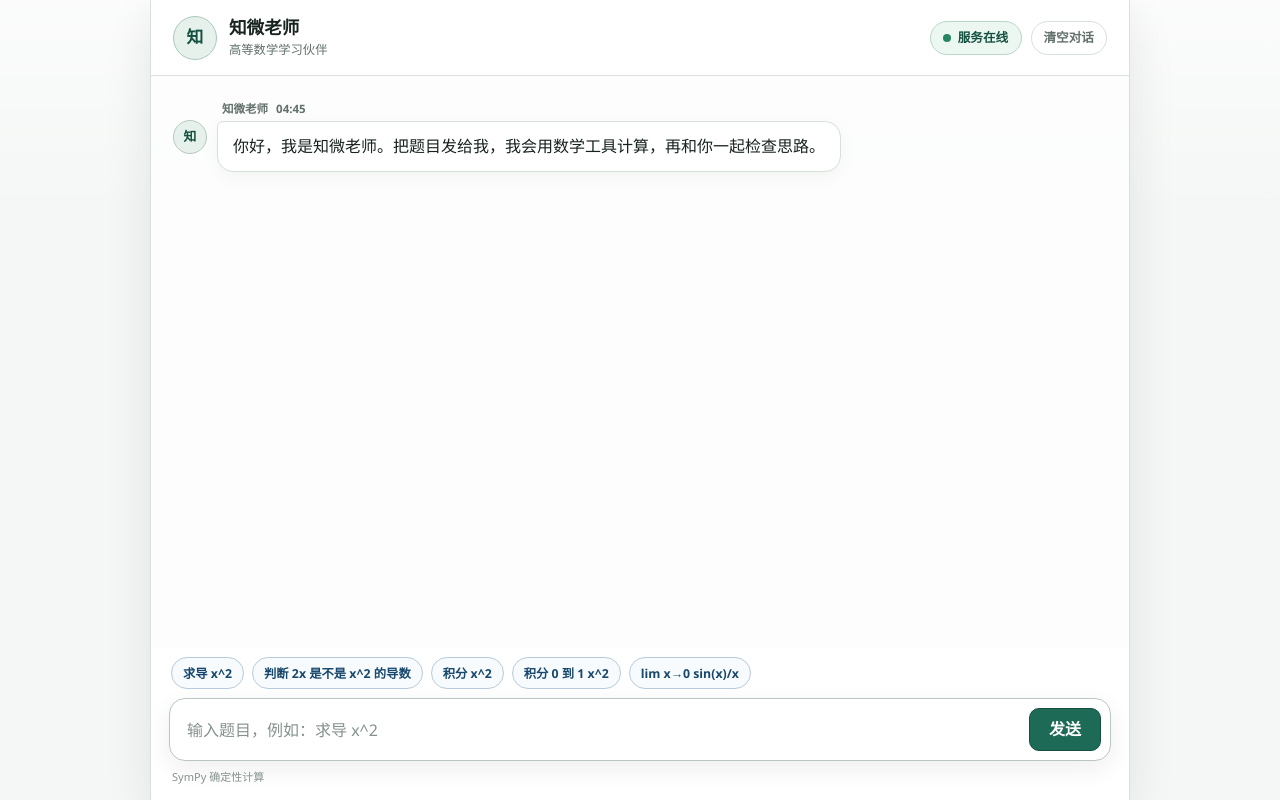
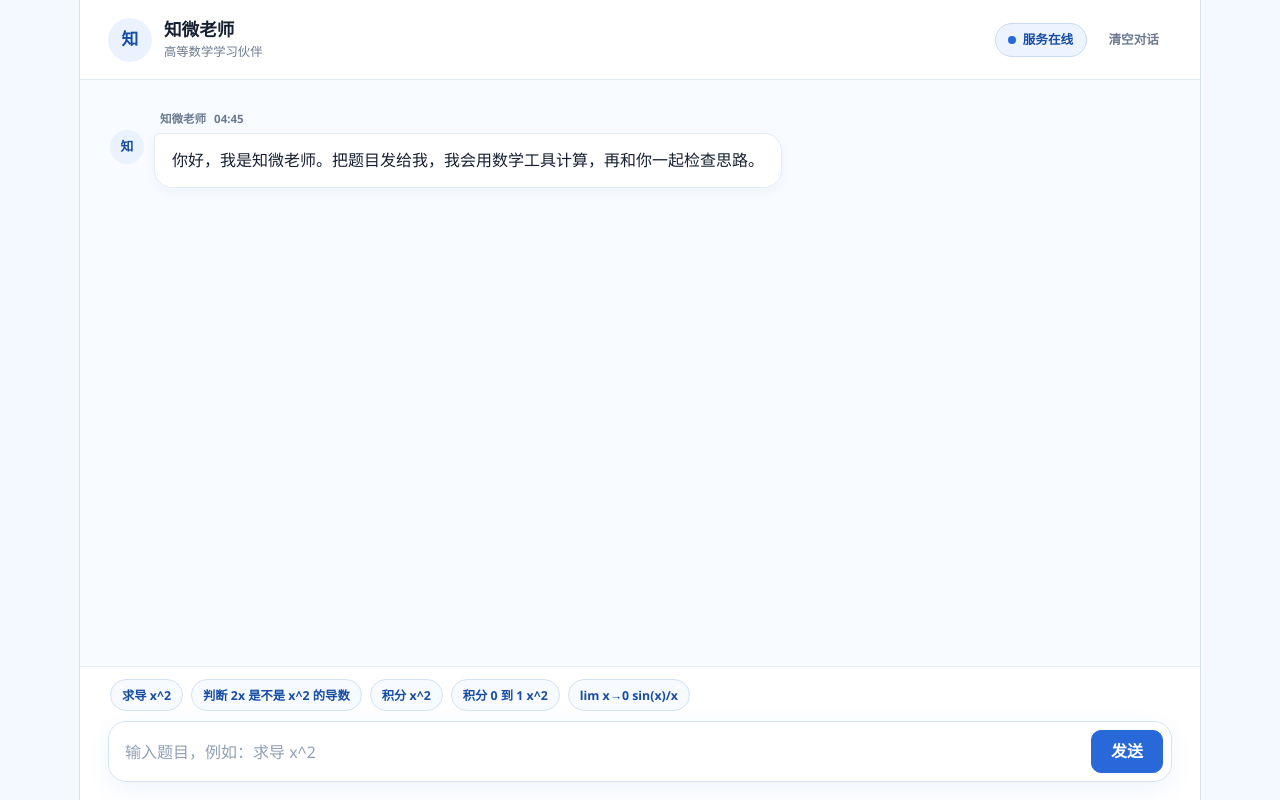
Before and after one commit to cfy123456-yr/gaoshu-agent, a Flask app: page /demo in a window 1280 px wide. Run offline with Flask 3, Linux system fonts and the light colour scheme.

Commit message:
Refresh demo UI with blue white theme

```diff
--- a/deploy/templates/demo.html
+++ b/deploy/templates/demo.html
@@ -15,20 +15,19 @@
   >
   <style>
     :root {
-      --ink: #17231f;
-      --muted: #61706a;
-      --line: #d7e0db;
-      --line-strong: #b8c8c0;
-      --canvas: #f4f7f5;
+      --ink: #172033;
+      --muted: #6d7a91;
+      --line: #e4ecf7;
+      --line-strong: #cbdaf0;
+      --canvas: #f4f8ff;
       --surface: #ffffff;
-      --soft-green: #e7f1ec;
-      --green: #1d6b56;
-      --green-dark: #14503f;
-      --blue: #245f8c;
-      --blue-dark: #18486d;
-      --amber: #a25b16;
-      --red: #ad2d24;
-      --shadow: 0 16px 45px rgba(23, 35, 31, 0.09);
+      --soft-blue: #eaf2ff;
+      --blue: #2868d8;
+      --blue-dark: #174da3;
+      --blue-ink: #123f87;
+      --amber: #b77916;
+      --red: #c2413b;
+      --shadow: 0 12px 34px rgba(37, 99, 201, 0.09);
     }
 
     * {
@@ -48,9 +47,7 @@
       margin: 0;
       min-width: 320px;
       color: var(--ink);
-      background:
-        linear-gradient(180deg, rgba(255, 255, 255, 0.62), transparent 220px),
-        var(--canvas);
+      background: var(--canvas);
       font-family: "Segoe UI", "Microsoft YaHei", "PingFang SC", sans-serif;
       line-height: 1.55;
     }
@@ -84,15 +81,13 @@
 
     .app-shell {
       display: flex;
-      width: min(980px, 100%);
+      width: min(1120px, 100%);
       height: 100dvh;
       min-height: 540px;
       margin: 0 auto;
       overflow: hidden;
-      border-right: 1px solid var(--line);
-      border-left: 1px solid var(--line);
-      background: rgba(255, 255, 255, 0.72);
-      box-shadow: var(--shadow);
+      background: var(--surface);
+      box-shadow: 0 0 0 1px rgba(203, 218, 240, 0.72);
     }
 
     .chat-layout {
@@ -108,10 +103,10 @@
       justify-content: space-between;
       gap: 18px;
       flex: 0 0 auto;
-      min-height: 76px;
-      padding: 13px 22px;
+      min-height: 80px;
+      padding: 15px 28px;
       border-bottom: 1px solid var(--line);
-      background: rgba(255, 255, 255, 0.94);
+      background: rgba(255, 255, 255, 0.97);
     }
 
     .brand {
@@ -127,10 +122,10 @@
       width: 44px;
       height: 44px;
       place-items: center;
-      border: 1px solid #a9c9bb;
+      border: 0;
       border-radius: 50%;
-      color: var(--green-dark);
-      background: var(--soft-green);
+      color: var(--blue-dark);
+      background: var(--soft-blue);
       font-size: 1.05rem;
       font-weight: 850;
     }
@@ -141,6 +136,7 @@
 
     .brand-copy h1 {
       margin: 0;
+      color: var(--ink);
       font-size: 1.1rem;
       line-height: 1.25;
     }
@@ -179,7 +175,7 @@
       padding: 6px 11px;
       border: 1px solid var(--line);
       color: var(--muted);
-      background: #f7f9f8;
+      background: #f7faff;
     }
 
     .status-dot {
@@ -190,13 +186,13 @@
     }
 
     .status-chip[data-state="online"] {
-      border-color: #b8d7c8;
-      color: var(--green-dark);
-      background: #ecf7f1;
+      border-color: #c9dbf8;
+      color: var(--blue-dark);
+      background: #edf4ff;
     }
 
     .status-chip[data-state="online"] .status-dot {
-      background: #258463;
+      background: var(--blue);
     }
 
     .status-chip[data-state="offline"] {
@@ -212,32 +208,33 @@
     .clear-button {
       min-height: 34px;
       padding: 5px 12px;
-      border: 1px solid var(--line);
+      border: 1px solid transparent;
       color: var(--muted);
       background: transparent;
     }
 
     .clear-button:hover {
-      border-color: var(--line-strong);
-      color: var(--ink);
-      background: #f5f7f6;
+      border-color: var(--line);
+      color: var(--blue-dark);
+      background: #f4f8ff;
     }
 
     .messages {
       flex: 1 1 auto;
       min-height: 0;
-      padding: 24px 22px;
+      padding: 30px 30px 22px;
       overflow-x: hidden;
       overflow-y: auto;
       overscroll-behavior: contain;
       scroll-behavior: smooth;
+      background: #f8fbff;
     }
 
     .message {
       display: flex;
       align-items: flex-start;
       gap: 10px;
-      margin-bottom: 20px;
+      margin-bottom: 24px;
     }
 
     .message[data-role="user"] {
@@ -251,18 +248,18 @@
       height: 34px;
       margin-top: 20px;
       place-items: center;
-      border: 1px solid var(--line-strong);
+      border: 0;
       border-radius: 50%;
-      color: var(--green-dark);
-      background: var(--soft-green);
+      color: var(--blue-dark);
+      background: var(--soft-blue);
       font-size: 0.8rem;
       font-weight: 850;
     }
 
     .message[data-role="user"] .avatar {
-      border-color: #a9c5dc;
+      border: 1px solid #d8e5f8;
       color: var(--blue-dark);
-      background: #eaf3fa;
+      background: #ffffff;
     }
 
     .message-content {
@@ -281,7 +278,7 @@
       align-items: center;
       gap: 8px;
       min-height: 18px;
-      margin: 0 5px 3px;
+      margin: 0 6px 5px;
       color: var(--muted);
       font-size: 0.72rem;
       font-weight: 700;
@@ -293,16 +290,16 @@
 
     .bubble {
       min-width: 74px;
-      padding: 12px 15px;
+      padding: 14px 17px;
       border: 1px solid var(--line);
-      border-radius: 6px 16px 16px 16px;
+      border-radius: 6px 18px 18px 18px;
       background: var(--surface);
-      box-shadow: 0 5px 18px rgba(23, 35, 31, 0.045);
+      box-shadow: 0 4px 14px rgba(37, 99, 201, 0.045);
     }
 
     .message[data-role="user"] .bubble {
       border-color: var(--blue);
-      border-radius: 16px 6px 16px 16px;
+      border-radius: 18px 6px 18px 18px;
       color: #ffffff;
       background: var(--blue);
       box-shadow: none;
@@ -436,16 +433,22 @@
 
     .composer-area {
       flex: 0 0 auto;
-      padding: 0 18px 15px;
-      background: rgba(255, 255, 255, 0.96);
+      padding: 0 28px 18px;
+      border-top: 1px solid var(--line);
+      background: #ffffff;
     }
 
     .suggestions {
       display: flex;
       gap: 8px;
-      padding: 10px 2px 9px;
+      padding: 12px 2px 10px;
       overflow-x: auto;
-      scrollbar-width: thin;
+      scrollbar-width: none;
+      -ms-overflow-style: none;
+    }
+
+    .suggestions::-webkit-scrollbar {
+      display: none;
     }
 
     .suggestions:empty {
@@ -456,17 +459,17 @@
       flex: 0 0 auto;
       min-height: 32px;
       padding: 5px 11px;
-      border: 1px solid #b8cbdc;
+      border: 1px solid #d4e2f5;
       border-radius: 999px;
       color: var(--blue-dark);
-      background: #f7fbfe;
+      background: #f7faff;
       font-size: 0.77rem;
       font-weight: 750;
     }
 
     .suggestion:hover {
-      border-color: #89acc8;
-      background: #eef6fb;
+      border-color: #a9c5ec;
+      background: #edf4ff;
     }
 
     .composer {
@@ -474,16 +477,16 @@
       grid-template-columns: minmax(0, 1fr) auto;
       align-items: end;
       gap: 9px;
-      padding: 9px;
-      border: 1px solid var(--line-strong);
-      border-radius: 16px;
+      padding: 8px;
+      border: 1px solid #d7e3f3;
+      border-radius: 18px;
       background: var(--surface);
-      box-shadow: 0 8px 25px rgba(23, 35, 31, 0.07);
+      box-shadow: 0 8px 24px rgba(37, 99, 201, 0.07);
     }
 
     .composer:focus-within {
-      border-color: var(--green);
-      box-shadow: 0 0 0 3px rgba(29, 107, 86, 0.1);
+      border-color: #8fb3e8;
+      box-shadow: 0 0 0 3px rgba(40, 104, 216, 0.09);
     }
 
     .chat-input {
@@ -501,33 +504,28 @@
     }
 
     .chat-input::placeholder {
-      color: #85928c;
+      color: #91a0b7;
     }
 
     .send-button {
       min-width: 72px;
       min-height: 42px;
       padding: 8px 17px;
-      border: 1px solid var(--green-dark);
+      border: 1px solid var(--blue);
       border-radius: 10px;
       color: #ffffff;
-      background: var(--green);
+      background: var(--blue);
       font-weight: 800;
     }
 
     .send-button:hover {
-      background: var(--green-dark);
+      border-color: var(--blue-dark);
+      background: var(--blue-dark);
     }
 
     .send-button:disabled {
       cursor: wait;
       opacity: 0.62;
-    }
-
-    .composer-note {
-      margin: 7px 3px 0;
-      color: #86928d;
-      font-size: 0.69rem;
     }
 
     @media (max-width: 640px) {
@@ -651,7 +649,6 @@
           ></textarea>
           <button class="send-button" id="sendButton" type="submit">发送</button>
         </form>
-        <p class="composer-note">SymPy 确定性计算</p>
       </footer>
     </div>
   </div>
```
Also changed, not shown: other parts of deploy/templates/demo.html (+17 -17 lines).
